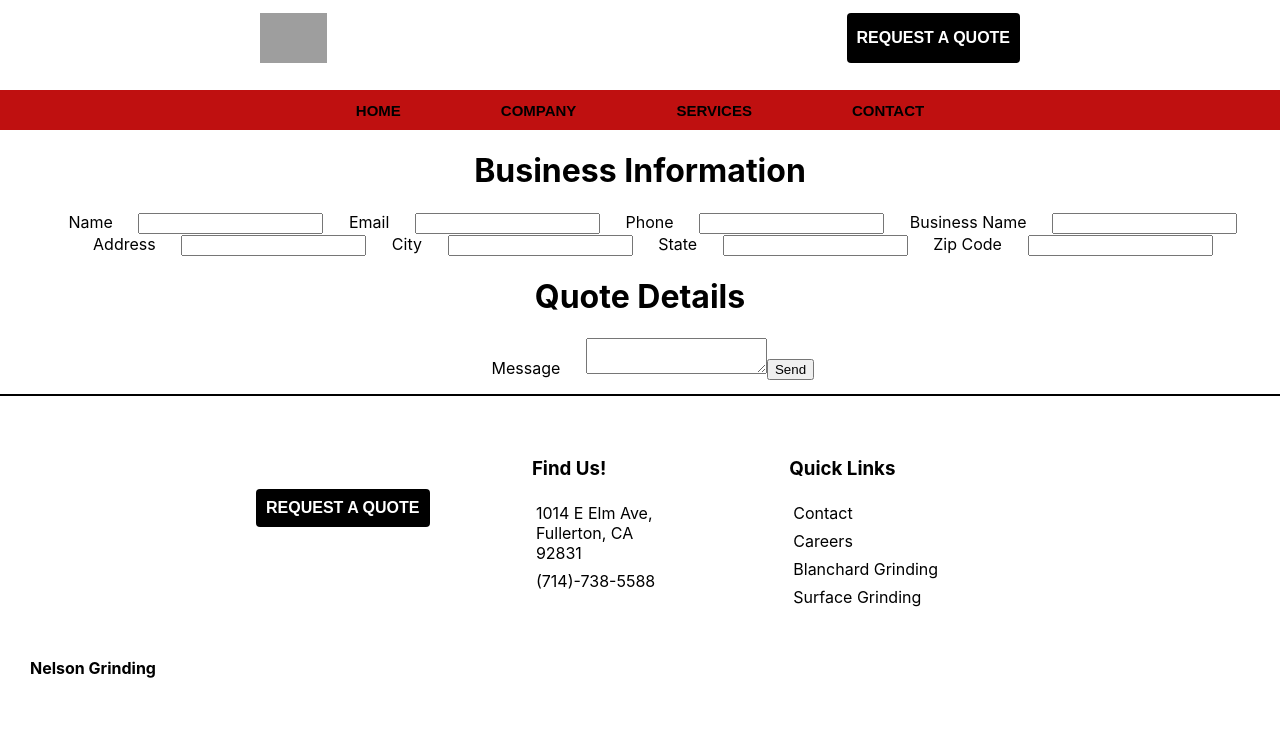
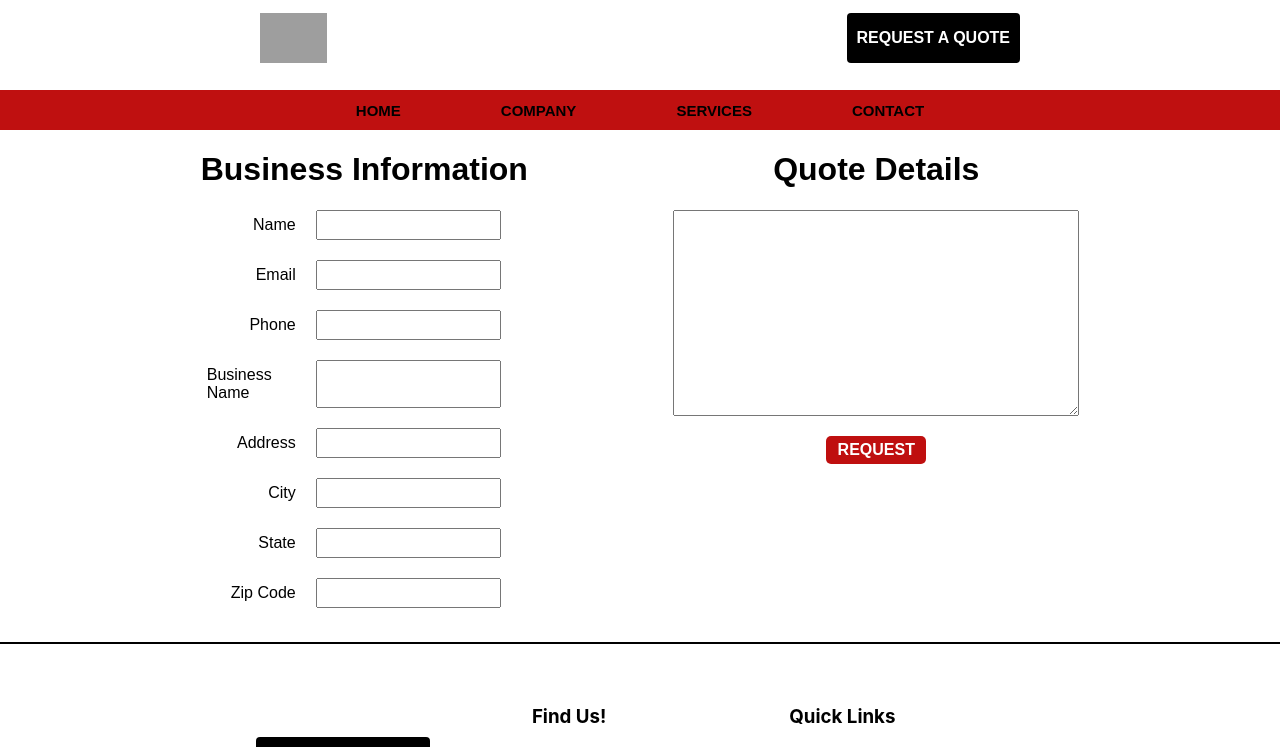
Before and after one commit to koagarces/nelsons-grinding, a React (Create React App) app: page /quote in a window 1280 px wide. Shown: the top 747 px of the page. Built offline with nearby package versions, Linux system fonts and the light colour scheme; grey boxes are pictures that could not be loaded.

Commit message:
finished base version of website

```diff
--- a/src/Styles/App.css
+++ b/src/Styles/App.css
@@ -121,3 +121,9 @@
 .footReq {
   padding-top: 5%;
 }
+
+@media screen and (max-width: 800px) {
+  .App {
+    width: 100vw;
+  }
+}
--- a/src/Styles/Navbar.css
+++ b/src/Styles/Navbar.css
@@ -84,3 +84,6 @@
   font-weight: 610;
   /* height: 40%; */
 }
+
+@media screen and (max-width: 800px) {
+}
--- /dev/null
+++ b/src/Styles/quote.css
@@ -0,0 +1,51 @@
+.businessInfo {
+  display: flex;
+  flex-direction: column;
+}
+
+.businessInfo label {
+  text-align: left;
+}
+
+.inputBox {
+  display: flex;
+  flex-direction: row;
+  width: 300px;
+  justify-content: flex-end;
+  padding-bottom: 20px;
+}
+
+.inputBox label {
+  padding-right: 20px;
+}
+
+.quoteInfo {
+  display: flex;
+  flex-direction: column;
+  align-items: center;
+}
+
+.quoteInfo textarea {
+  min-height: 200px;
+  width: 400px;
+}
+
+.quoteInfo input {
+  margin-top: 5%;
+  width: 100px;
+  border: none;
+  background-color: #bf0f0f;
+  color: white;
+  font-size: 16px;
+  font-weight: 900;
+  padding: 5px;
+  border-radius: 5px;
+}
+
+.reqBox {
+  display: flex;
+  flex-direction: row;
+  width: 80vw;
+  justify-content: space-around;
+  font-family: Arial, Helvetica, sans-serif;
+}
--- a/src/components/Navbar.jsx
+++ b/src/components/Navbar.jsx
@@ -10,11 +10,11 @@ const Nav = () => {
       <Link className="links" to={`/company`}>
         COMPANY
       </Link>
-      <div class="dropdown">
+      <div className="dropdown">
         <Link className="links" id="servicesLink">
           SERVICES
         </Link>
-        <div class="dropdown-content">
+        <div className="dropdown-content">
           <Link className="links" to={`/blanchard`}>
             BLANCHARD GRINDING
           </Link>
--- a/src/components/Slider.jsx
+++ b/src/components/Slider.jsx
@@ -31,7 +31,7 @@ const Slider = () => {
 
   useEffect(() => {
     if (autoScroll) {
-      // auto();
+      auto();
     }
     return () => clearInterval(slideInterval);
   }, [currentSlide]);
--- a/src/pages/BService.jsx
+++ b/src/pages/BService.jsx
@@ -45,7 +45,7 @@ const BService = () => {
           parts.
         </p>
       </div>
-      <l className="servicesList">
+      <ul className="servicesList">
         <h3 className="service">SERVICES LIST</h3>
         <li className="service">3 - 42" Blanchard Grinders</li>
         <li className="service">31 - 48" Blanchard Grinder</li>
@@ -70,7 +70,7 @@ const BService = () => {
           Sets, Plastic, Tapered Configurations, and other Ferrous and
           Non-Ferrous Metals
         </p>
-      </l>
+      </ul>
     </div>
   );
 };
--- a/src/pages/SGService.jsx
+++ b/src/pages/SGService.jsx
@@ -6,7 +6,7 @@ const SGService = () => {
       <div className="duoImageBox">
         <img
           className="duoImage two"
-          src="https://uniim1.shutterfly.com/render/00-MYObA9_qGTLbUvWfy090B4qqNvdh7monO3KLvLrmGrHKloFA3SNIOoacLo_jA854UnDnu4gHHWpfyYq5WwzmNg?cn=THISLIFE&res=medium&ts=1672291821"
+          src="https://uniim1.shutterfly.com/render/00-MYObA9_qGTLbUvWfy090B4qqNvdh7monO3KLvLrmGrFz1IysHXsYUAIy-dippw4iVZV51t4MhjbEwRNyGscOgg?cn=THISLIFE&res=medium&ts=1672992233"
         />
         <img
           className="duoImage three"
@@ -14,7 +14,7 @@ const SGService = () => {
         />
         <img
           className="duoImage three"
-          src="https://uniim1.shutterfly.com/render/00-MYObA9_qGTLbUvWfy090B4qqNvdh7monO3KLvLrmGrG48k0sbyzqrBwc97dtvMLLaAUrgnwgvQnZ_1RWb7NZPA?cn=THISLIFE&res=medium&ts=1672636337"
+          src="https://uniim1.shutterfly.com/render/00-MYObA9_qGTLbUvWfy090B4qqNvdh7monO3KLvLrmGrHmagIzmb6pX4oH2FH_UQEOKwg5ydwHipy3aIZBf9dNYQ?cn=THISLIFE&res=large&ts=1672992203"
         />
         <img
           className="duoImage three"
--- a/src/pages/company.jsx
+++ b/src/pages/company.jsx
@@ -45,14 +45,14 @@ const Company = () => {
           tolerance within .001 of an inch. Edges and ends of plates are ground
           to meet exact dimensional tolerance and squareness requirements.
         </p>
-        <l className="companyFacts">
+        <ul className="companyFacts">
           <li>We have been in Orange County for over 30 years</li>
           <li>We have stability and financial strength</li>
           <li>We offer full service capabilities</li>
           <li>We have highly skilled project managers</li>
           <li>We have a documented Quality Control system in place</li>
           <li>Our track record of on budget and on time delivery.</li>
-        </l>
+        </ul>
       </div>
     </div>
   );
--- a/src/pages/contact.jsx
+++ b/src/pages/contact.jsx
@@ -36,7 +36,7 @@ const Contact = () => {
           </p>
         </div>
         <div>
-          <h1>JobSeekers</h1>
+          <h1>Job Seekers</h1>
           <p>
             Interested in a career at Nelson Grinding? Send us a message with
             your resume, full-name, email, number, and availability. We
--- a/src/pages/home.jsx
+++ b/src/pages/home.jsx
@@ -74,17 +74,17 @@ const Home = () => {
       <div className="examplesDiv">
         <div className="overlay">
           <div className="hidden">
-            <l>
+            <ul>
               <h3 className="subheading">Blanchard</h3>
               <li>3 - 42" Blanchard Grinders</li>
               <li>1 - 48" Blanchard Grinder</li>
 
               <li> 1 - 82" Blanchard Grinder</li>
               <li>Tolerances as low as +/-</li>
-            </l>
+            </ul>
           </div>
           <div className="hidden">
-            <l>
+            <ul>
               <h3 className="subheading">Surface Grinding</h3>
               <li> 2 - 54" Mattison Rotary Surface Grinders</li>
               <li>1 - 24" X 72" Mattison Recipricating Surface Grinder</li>
@@ -93,14 +93,14 @@ const Home = () => {
               <li>
                 Finishes to 16 RMS Roughing for subsequent finishing operations
               </li>
-            </l>
+            </ul>
           </div>
         </div>
 
         <div className="grindingExamples">
           <Link className="grindingExample topEx" to={"/blanchard"}>
             <img
-              src="https://uniim1.shutterfly.com/render/00-MYObA9_qGTLbUvWfy090B4qqNvdh7monO3KLvLrmGrHKb3QzbigO_z_-QqnPPtKhUnDnu4gHHWpfyYq5WwzmNg?cn=THISLIFE&res=medium&ts=1671214276"
+              src="https://uniim1.shutterfly.com/render/00-MYObA9_qGTLbUvWfy090B4qqNvdh7monO3KLvLrmGrEBZuYdw4sizHf4pUVbnw8HqCe7ffHDJpwno-pEcjtJnw?cn=THISLIFE&res=large&ts=1672994026"
               className="homePic"
               alt="unavailable"
               onClick={navToBServ}
@@ -108,7 +108,7 @@ const Home = () => {
           </Link>
           <Link className="grindingExample bottEx" to={"/surface"}>
             <img
-              src="https://uniim1.shutterfly.com/render/00-MYObA9_qGTLbUvWfy090B4qqNvdh7monO3KLvLrmGrHrEIPwSvgYFdPt-cdHb2F-rnHjCyIZu59oV2we_kMG9A?cn=THISLIFE&res=medium&ts=1671214408"
+              src="https://uniim1.shutterfly.com/render/00-MYObA9_qGTLbUvWfy090B4qqNvdh7monO3KLvLrmGrGXA6UwEiVNu_0rS4OSeqGf5cYdfB3jRoL_VZILaXEufg?cn=THISLIFE&res=large&ts=1672992202"
               className="homePic"
               alt="unavailable"
             />
@@ -116,7 +116,7 @@ const Home = () => {
         </div>
       </div>
       <div className="bottomHome">
-        <l className="capabilitiesList bott">
+        <ul className="capabilitiesList bott">
           <h3 className="capabilityHeader">Grinding Capabilities</h3>
           <li className="capability">Long or short runs</li>
           <li className="capability">
@@ -126,8 +126,8 @@ const Home = () => {
             Up to a 82" diagonal on Blanchard machines and 72" length on surface
             grinding.
           </li>
-        </l>
-        <l className="diffParts bott">
+        </ul>
+        <ul className="diffParts bott">
           <h3>What Can be Ground?</h3>
           <li>Plate stock and burnouts</li>
           <li>Bar stock</li>
@@ -139,7 +139,7 @@ const Home = () => {
           <li>Castings</li>
           <li>Stampings</li>
           <li>Weldments</li>
-        </l>
+        </ul>
         <div className="improve bott">
           <h3>Improving Job Costs</h3>
           <p>
--- a/src/pages/quote.jsx
+++ b/src/pages/quote.jsx
@@ -1,6 +1,6 @@
 import React, { useRef } from "react";
 import emailjs from "@emailjs/browser";
-
+import "../Styles/quote.css";
 const Quote = () => {
   const form = useRef();
 
@@ -25,31 +25,46 @@ const Quote = () => {
   };
 
   return (
-    <form classname="quoteBox" ref={form} onSubmit={sendEmail}>
+    <form className="reqBox" ref={form} onSubmit={sendEmail}>
       <div className="businessInfo">
         <h1>Business Information</h1>
+        <div className="inputBox">
           <label>Name</label>
           <input type="text" name="user_name" />
+        </div>
+        <div className="inputBox">
           <label>Email</label>
           <input type="email" name="user_email" />
+        </div>
+        <div className="inputBox">
           <label>Phone</label>
           <input type="number" name="user_phone" />
+        </div>
+        <div className="inputBox">
           <label>Business Name</label>
           <input type="text" name="user_business" />
+        </div>
+        <div className="inputBox">
           <label>Address</label>
           <input type="text" name="user_address" />
+        </div>
+        <div className="inputBox">
           <label>City</label>
           <input type="text" name="user_city" />
+        </div>
+        <div className="inputBox">
           <label>State</label>
           <input type="text" name="user_state" />
+        </div>
+        <div className="inputBox">
           <label>Zip Code</label>
           <input type="text" name="user_zip" />
         </div>
+      </div>
       <div className="quoteInfo">
         <h1>Quote Details</h1>
-        <label>Message</label>
         <textarea name="message" />
-        <input type="submit" value="Send" />
+        <input type="submit" value="REQUEST" />
       </div>
     </form>
   );
--- a/src/photos/GrindingPhotos/index.js
+++ b/src/photos/GrindingPhotos/index.js
@@ -21,19 +21,27 @@ export const GImage = [
 export const sliderData = [
   {
     image:
+      "https://uniim1.shutterfly.com/render/00-MYObA9_qGTLbUvWfy090B4qqNvdh7monO3KLvLrmGrGyTVd-_4nSoxSZOh1emDWxKwg5ydwHipy3aIZBf9dNYQ?cn=THISLIFE&res=large&ts=1672993349",
+  },
+  {
+    image:
+      "https://uniim1.shutterfly.com/render/00-MYObA9_qGTLbUvWfy090B4qqNvdh7monO3KLvLrmGrHKb3QzbigO_z_-QqnPPtKhUnDnu4gHHWpfyYq5WwzmNg?cn=THISLIFE&res=large&ts=1671214276",
+  },
+  {
+    image:
       "https://uniim1.shutterfly.com/render/00-MYObA9_qGTLbUvWfy090B4qqNvdh7monO3KLvLrmGrGjEyqiwoZ2TPQy4TuggwrZqCe7ffHDJpwno-pEcjtJnw?cn=THISLIFE&res=medium&ts=1672290132",
   },
   {
     image:
-      "https://uniim1.shutterfly.com/render/00-MYObA9_qGTLbUvWfy090B4qqNvdh7monO3KLvLrmGrEThb3XETQpG6ZVVPKeKZ7IVZV51t4MhjbEwRNyGscOgg?cn=THISLIFE&res=medium&ts=1672291166",
+      "https://uniim1.shutterfly.com/render/00-MYObA9_qGTLbUvWfy090B4qqNvdh7monO3KLvLrmGrHHjNL1rJPjv9_O4ZcvLdZ-5cYdfB3jRoL_VZILaXEufg?cn=THISLIFE&res=large&ts=1672992141",
   },
   {
     image:
-      "https://uniim1.shutterfly.com/render/00-MYObA9_qGTLbUvWfy090B4qqNvdh7monO3KLvLrmGrGuRu0oLsd9PE0hcj-YMMLP5cYdfB3jRoL_VZILaXEufg?cn=THISLIFE&res=medium&ts=1672291400",
+      "https://uniim1.shutterfly.com/render/00-MYObA9_qGTLbUvWfy090B4qqNvdh7monO3KLvLrmGrFIswOwN9mhSMug7qA-QwChrnHjCyIZu59oV2we_kMG9A?cn=THISLIFE&res=large&ts=1672992282",
   },
   {
     image:
-      "https://uniim1.shutterfly.com/render/00-MYObA9_qGTLbUvWfy090B4qqNvdh7monO3KLvLrmGrE2igUPG2v6BeTNu37PKMuXrnHjCyIZu59oV2we_kMG9A?cn=THISLIFE&res=medium&ts=1672291596",
+      "https://uniim1.shutterfly.com/render/00-MYObA9_qGTLbUvWfy090B4qqNvdh7monO3KLvLrmGrGzmq1k_lkvaUSY2oheJRHu4xJ2Twu75QF_jizMkB1ZdA?cn=THISLIFE&res=large&ts=1672992260",
   },
   {
     image:
@@ -41,10 +49,6 @@ export const sliderData = [
   },
   {
     image:
-      "https://uniim1.shutterfly.com/render/00-MYObA9_qGTLbUvWfy090B4qqNvdh7monO3KLvLrmGrGiUPKVSMgGZ4P9CtDrngFzUnDnu4gHHWpfyYq5WwzmNg?cn=THISLIFE&res=medium&ts=1671578950",
-  },
-  {
-    image:
-      "https://uniim1.shutterfly.com/render/00-MYObA9_qGTLbUvWfy090B4qqNvdh7monO3KLvLrmGrHKb3QzbigO_z_-QqnPPtKhUnDnu4gHHWpfyYq5WwzmNg?cn=THISLIFE&res=large&ts=1671214276",
+      "https://uniim1.shutterfly.com/render/00-MYObA9_qGTLbUvWfy090B4qqNvdh7monO3KLvLrmGrG7vsJKqBh_MWTxsocFJkl2ldMTLfbtJ__wYVBQ_4iTow?cn=THISLIFE&res=large&ts=1672993113",
   },
 ];
```
Lines whose indentation alone changed are shown as unchanged.
